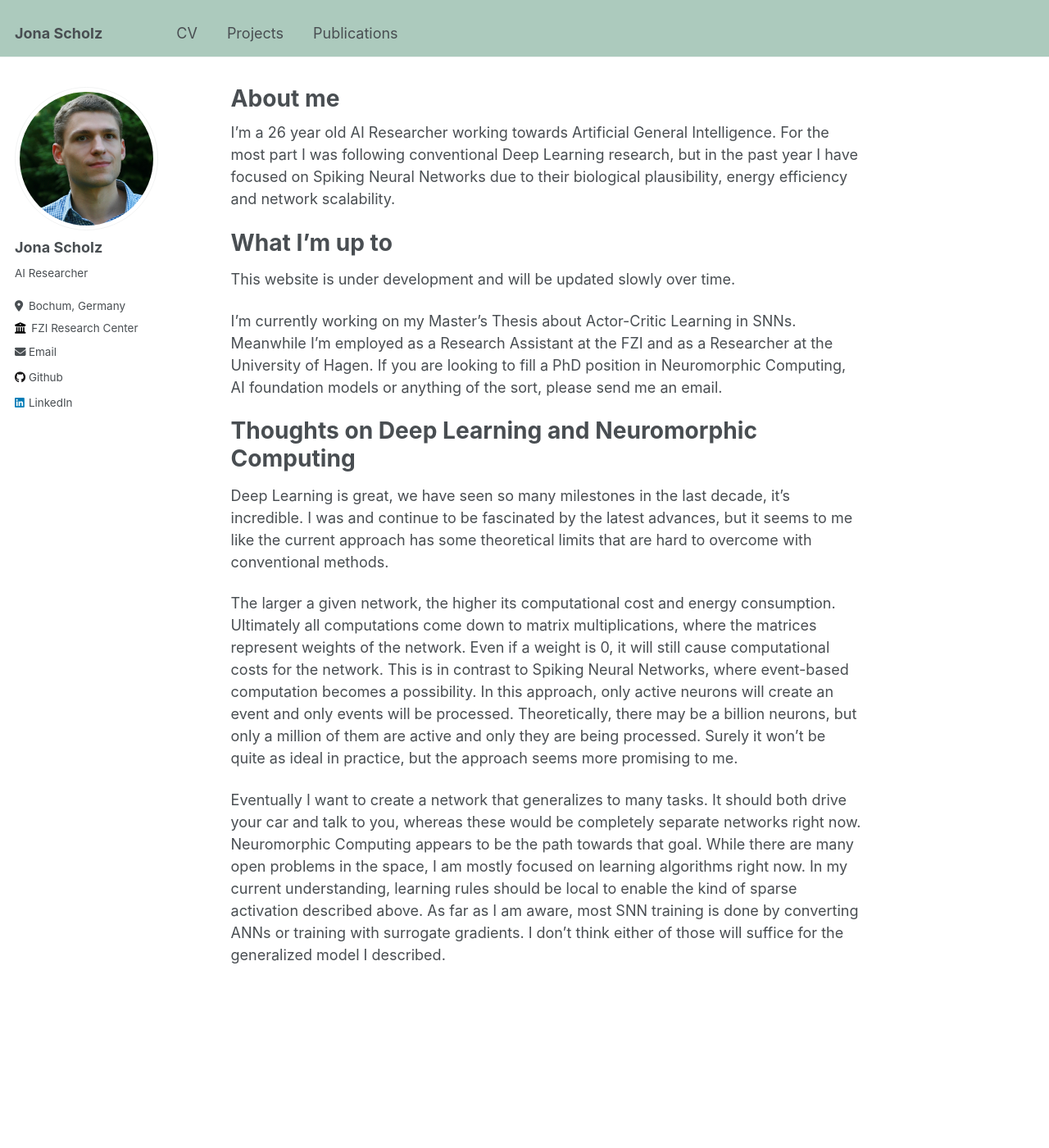
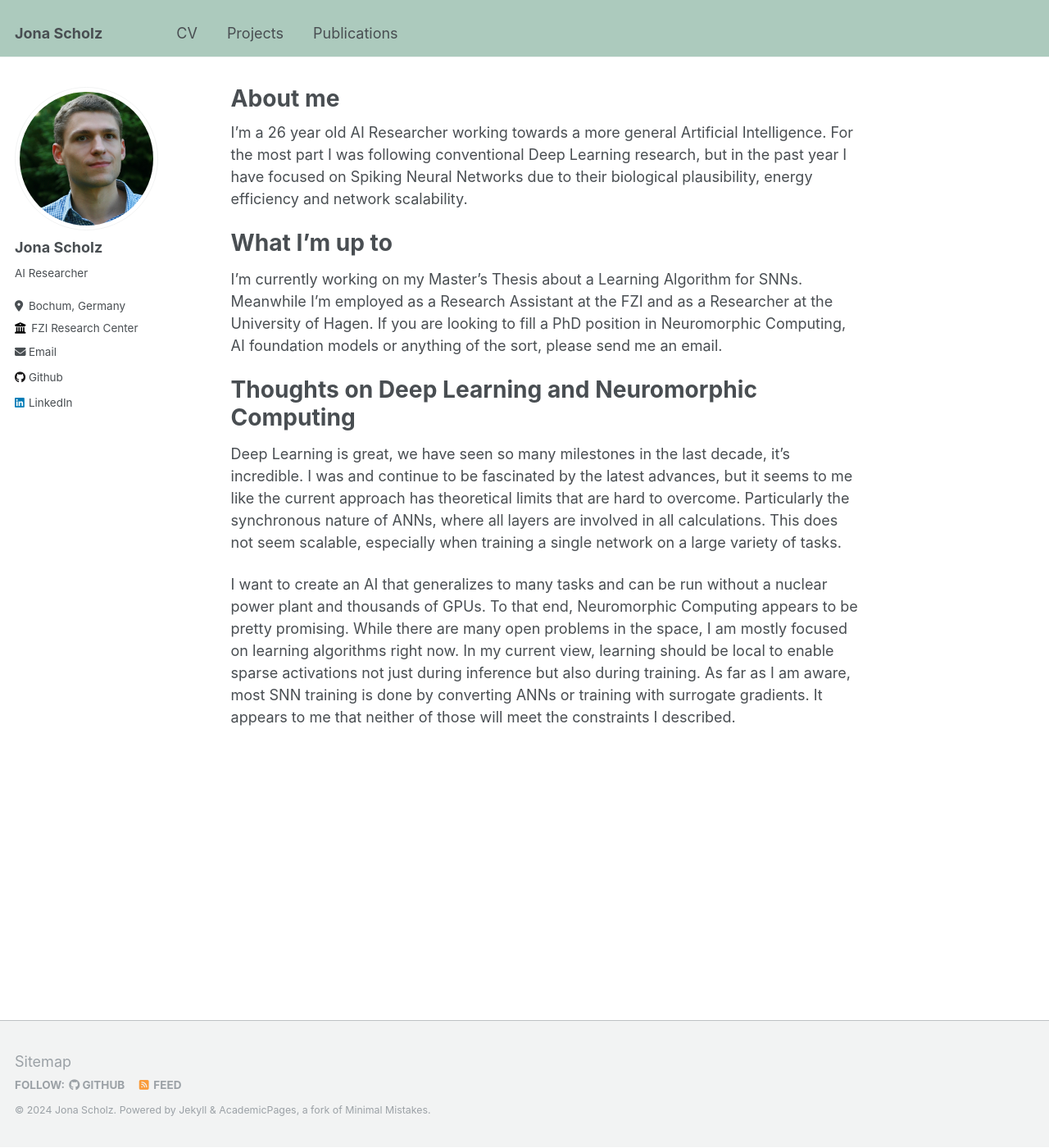
Before and after one commit to jonascholz/jonascholz.github.io, a Jekyll site: the page built from _pages/about.md, in a window 1280 px wide and 1400 px high. Shown: the whole window at 82% size. Built offline with Jekyll 4.4.1, drawn with Linux system fonts in a browser that asks for light colours.

```diff
--- a/_pages/about.md
+++ b/_pages/about.md
@@ -8,22 +8,18 @@ redirect_from:
 ---
 
 <!-- NOTE age is calculated dynamically with a script tag at the end of this file -->
-I'm a {% raw %}<span id="age"></span>{% endraw %} year old AI Researcher working towards Artificial General Intelligence. For the most part I was following conventional Deep Learning research, but in the past year I have focused on Spiking Neural Networks due to their biological plausibility, energy efficiency and network scalability.
+I'm a {% raw %}<span id="age"></span>{% endraw %} year old AI Researcher working towards a more general Artificial Intelligence. For the most part I was following conventional Deep Learning research, but in the past year I have focused on Spiking Neural Networks due to their biological plausibility, energy efficiency and network scalability.
 
 What I'm up to
 ======
 
-This website is under development and will be updated slowly over time.
-
-I'm currently working on my Master's Thesis about Actor-Critic Learning in SNNs. Meanwhile I'm employed as a Research Assistant at the FZI and as a Researcher at the University of Hagen. If you are looking to fill a PhD position in Neuromorphic Computing, AI foundation models or anything of the sort, please send me an email.
+I'm currently working on my Master's Thesis about a Learning Algorithm for SNNs. Meanwhile I'm employed as a Research Assistant at the FZI and as a Researcher at the University of Hagen. If you are looking to fill a PhD position in Neuromorphic Computing, AI foundation models or anything of the sort, please send me an email.
 
 Thoughts on Deep Learning and Neuromorphic Computing
 ======
-Deep Learning is great, we have seen so many milestones in the last decade, it's incredible. I was and continue to be fascinated by the latest advances, but it seems to me like the current approach has some theoretical limits that are hard to overcome with conventional methods.
+Deep Learning is great, we have seen so many milestones in the last decade, it's incredible. I was and continue to be fascinated by the latest advances, but it seems to me like the current approach has theoretical limits that are hard to overcome. Particularly the synchronous nature of ANNs, where all layers are involved in all calculations. This does not seem scalable, especially when training a single network on a large variety of tasks.
 
-The larger a given network, the higher its computational cost and energy consumption. Ultimately all computations come down to matrix multiplications, where the matrices represent weights of the network. Even if a weight is 0, it will still cause computational costs for the network. This is in contrast to Spiking Neural Networks, where event-based computation becomes a possibility. In this approach, only active neurons will create an event and only events will be processed. Theoretically, there may be a billion neurons, but only a million of them are active and only they are being processed. Surely it won't be quite as ideal in practice, but the approach seems more promising to me.
-
-Eventually I want to create a network that generalizes to many tasks. It should both drive your car and talk to you, whereas these would be completely separate networks right now. Neuromorphic Computing appears to be the path towards that goal. While there are many open problems in the space, I am mostly focused on learning algorithms right now. In my current understanding, learning rules should be local to enable the kind of sparse activation described above. As far as I am aware, most SNN training is done by converting ANNs or training with surrogate gradients. I don't think either of those will suffice for the generalized model I described.
+I want to create an AI that generalizes to many tasks and can be run without a nuclear power plant and thousands of GPUs. To that end, Neuromorphic Computing appears to be pretty promising. While there are many open problems in the space, I am mostly focused on learning algorithms right now. In my current view, learning should be local to enable sparse activations not just during inference but also during training. As far as I am aware, most SNN training is done by converting ANNs or training with surrogate gradients. It appears to me that neither of those will meet the constraints I described.
 
 <script>
   document.addEventListener('DOMContentLoaded', function() {
```
Also changed, not shown: _projects/02_knowledge.md (+6 -2 lines), _projects/03_music_gan.md (+1 -1 lines), images/projects/knowledge_architecture.png (added).
